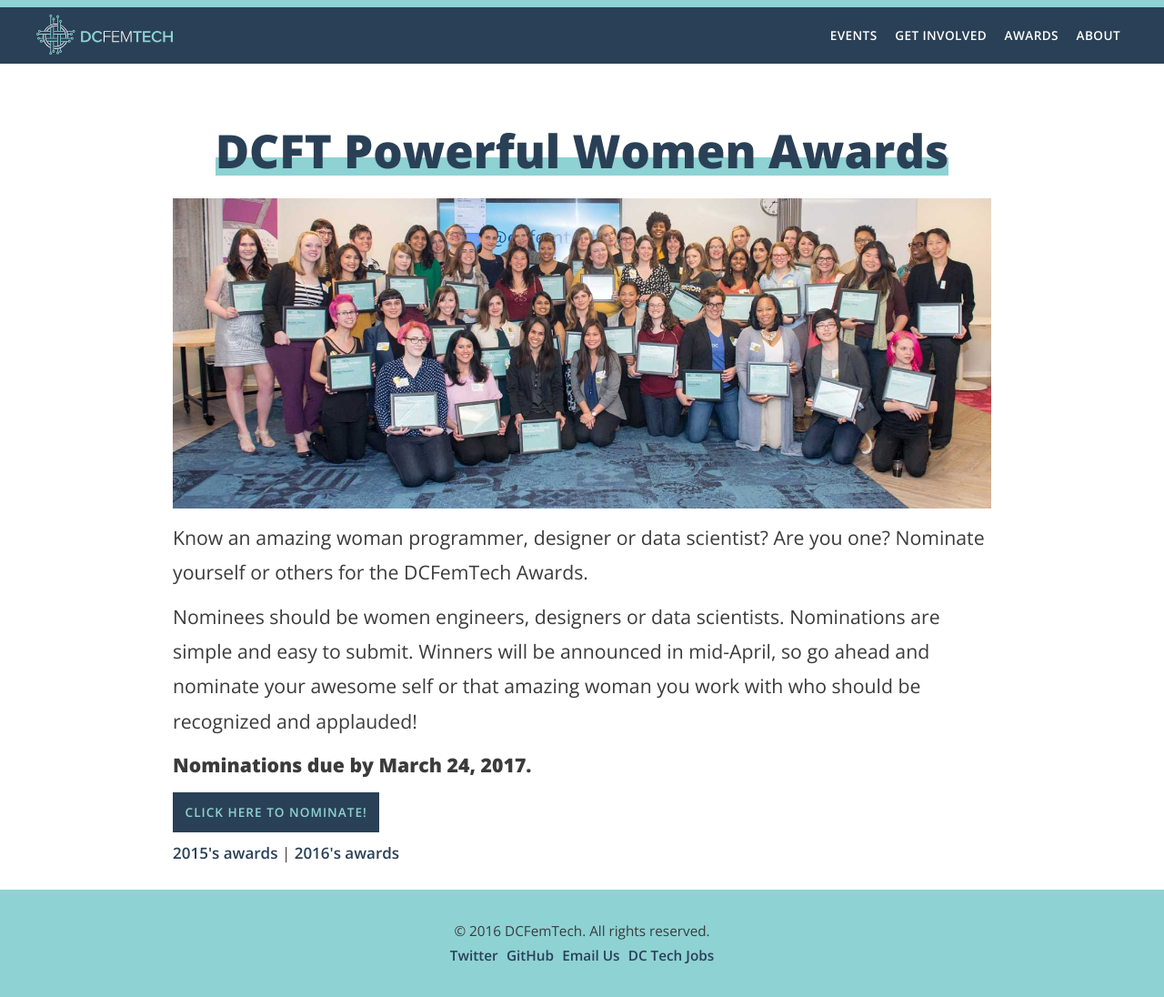
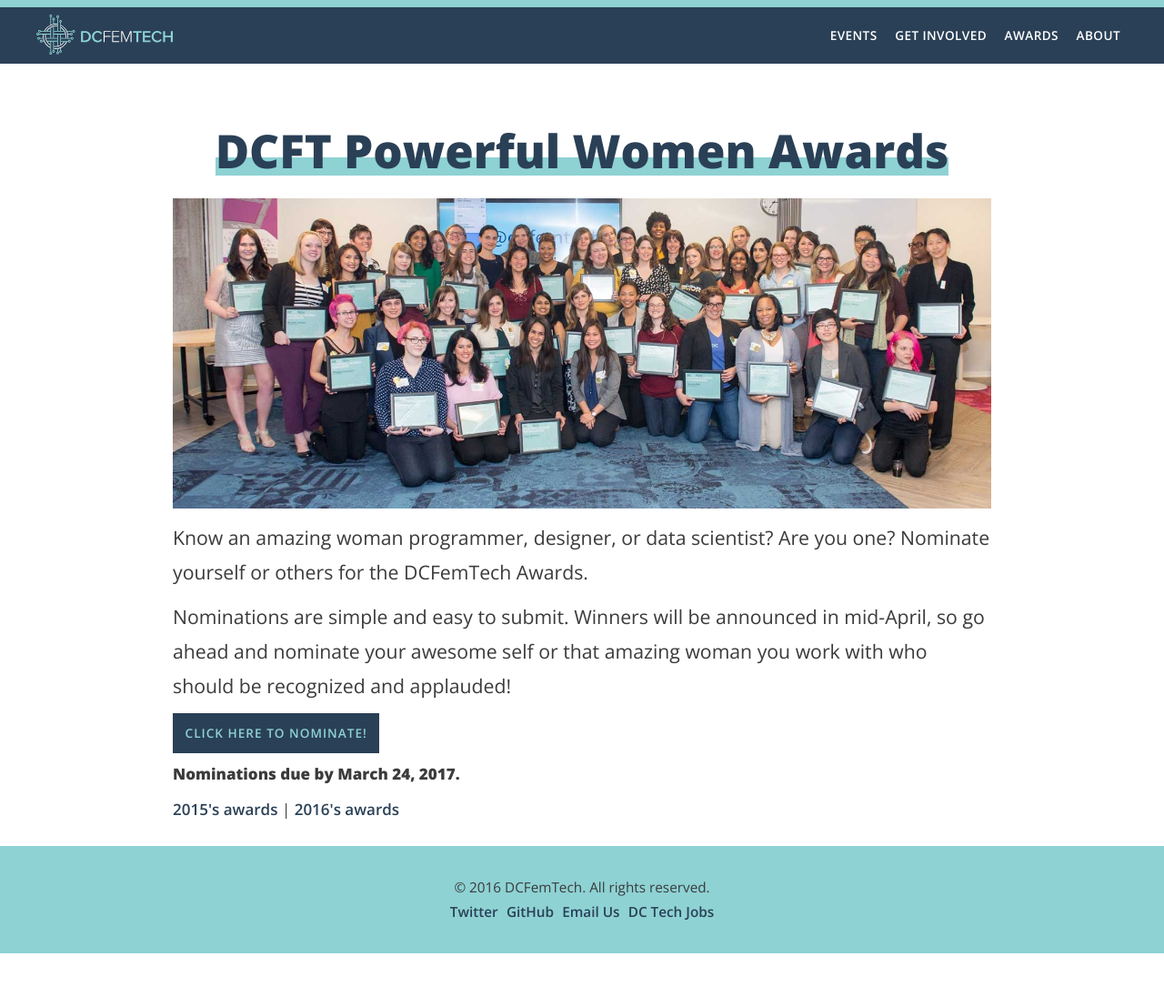
Before and after one commit to dcfemtech/dcfemtech.github.io, a Jekyll site: the page built from awards.html, in a window 1280 px wide. Shown: the whole page at 91% size. Built offline with Jekyll 4.4.1, drawn with Linux system fonts in a browser that asks for light colours; after the commit the page ends 1048 px from its top, so only the background shows below that.

Commit message:
more stuff around

```diff
--- a/awards.html
+++ b/awards.html
@@ -9,12 +9,13 @@
   <div class="l-wrapper">
     <h1><span class="main-headline">DCFT Powerful Women Awards</span></h1>
     <img src="assets/awards-2016.jpg" alt="Image of the 2016 award winners">
-    <p class="main-intro">Know an amazing woman programmer, designer or data scientist? Are you one? Nominate yourself or others for the DCFemTech Awards.</p>
+    <p class="main-intro">Know an amazing woman programmer, designer, or data scientist? Are you one? Nominate yourself or others for the DCFemTech Awards.</p>
 
-    <p class="main-intro">Nominees should be women engineers, designers or data scientists. Nominations are simple and easy to submit. Winners will be announced in mid-April, so go ahead and nominate your awesome self or that amazing woman you work with who should be recognized and applauded!</p>
+    <p class="main-intro">Nominations are simple and easy to submit. Winners will be announced in mid-April, so go ahead and nominate your awesome self or that amazing woman you work with who should be recognized and applauded!</p>
 
-    <p class="main-intro"><strong>Nominations due by March 24, 2017.</strong></p>
     <a href="https://dcfemtech.typeform.com/to/yqdD5W" class="button">Click here to nominate!</a>
+
+    <p><strong>Nominations due by March 24, 2017.</strong></p>
 
     <p><a href="/awards-2015.html">2015's awards</a> | <a href="/awards-2016.html">2016's awards</a></p>
   </div>
```
